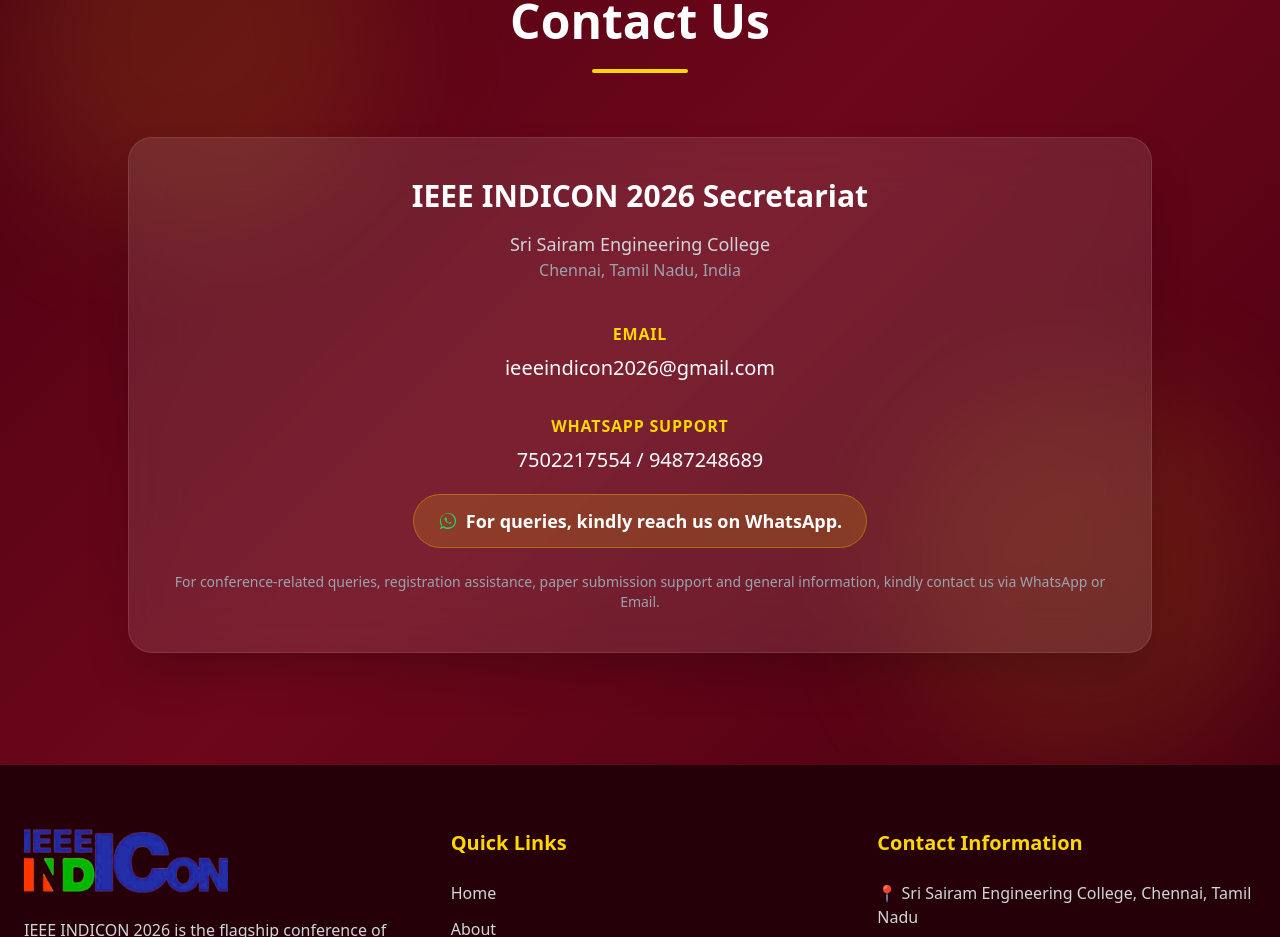
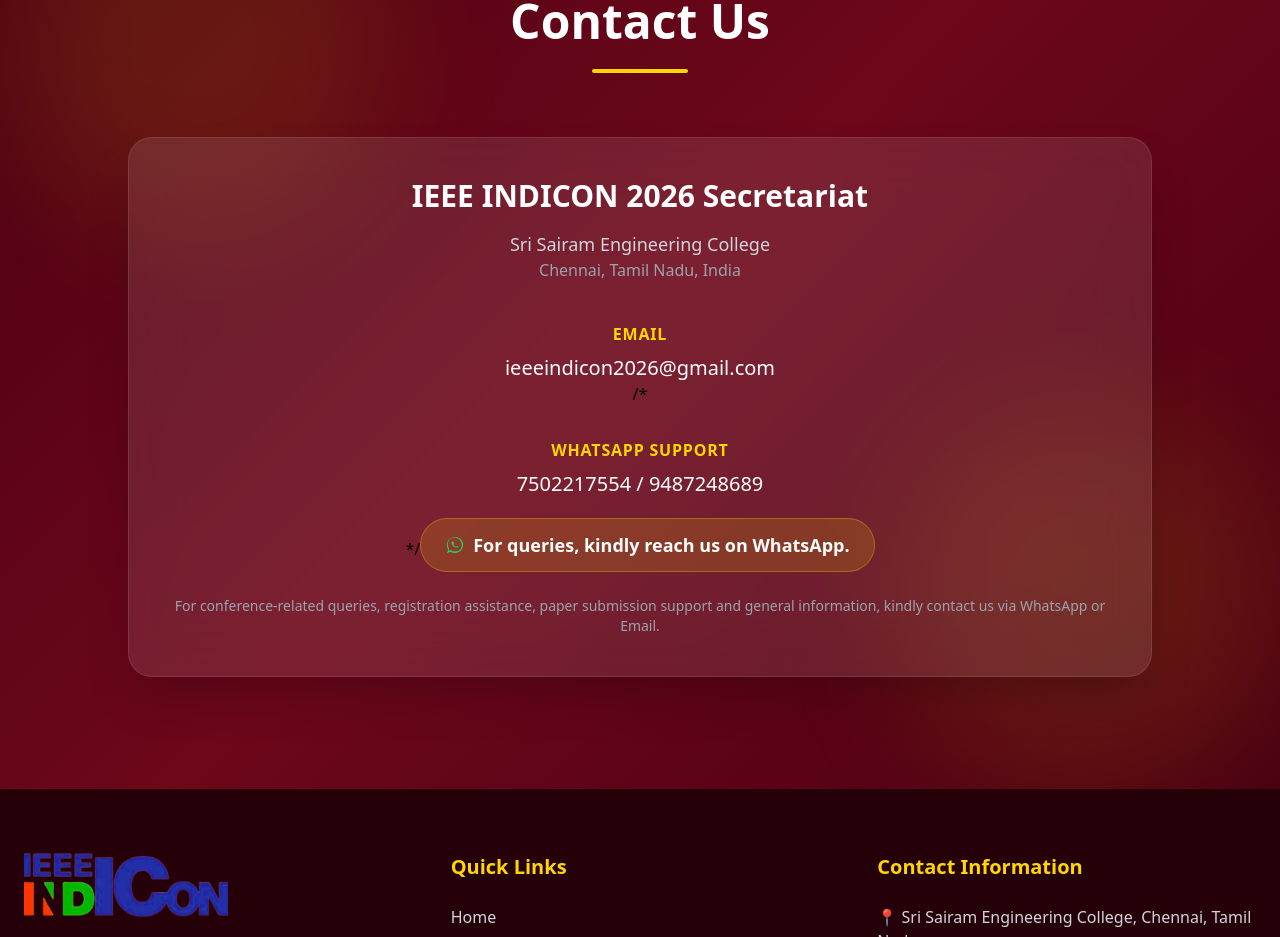
Before and after one commit to Dhilipkumar1906/indicon2026, a React (Vite) app: page / in a window 1280 px wide. Shown: the part 5300-6237 px from the top of the page. Built offline with nearby package versions, Linux system fonts and the light colour scheme.

Commit message:
Update contact.jsx

```diff
--- a/src/components/contact.jsx
+++ b/src/components/contact.jsx
@@ -62,7 +62,7 @@
             </p>
           </div>
 
-          {/* WhatsApp */}
+          /* {/* WhatsApp */}
           <div className="mt-8">
             <p className="text-[#FFD700] font-semibold uppercase tracking-wider">
               WhatsApp Support
@@ -71,7 +71,7 @@
             <p className="mt-2 text-xl text-white">
               7502217554 / 9487248689
             </p>
-          </div>
+          </div> */
 
           {/* Important Badge */}
           <div
```
